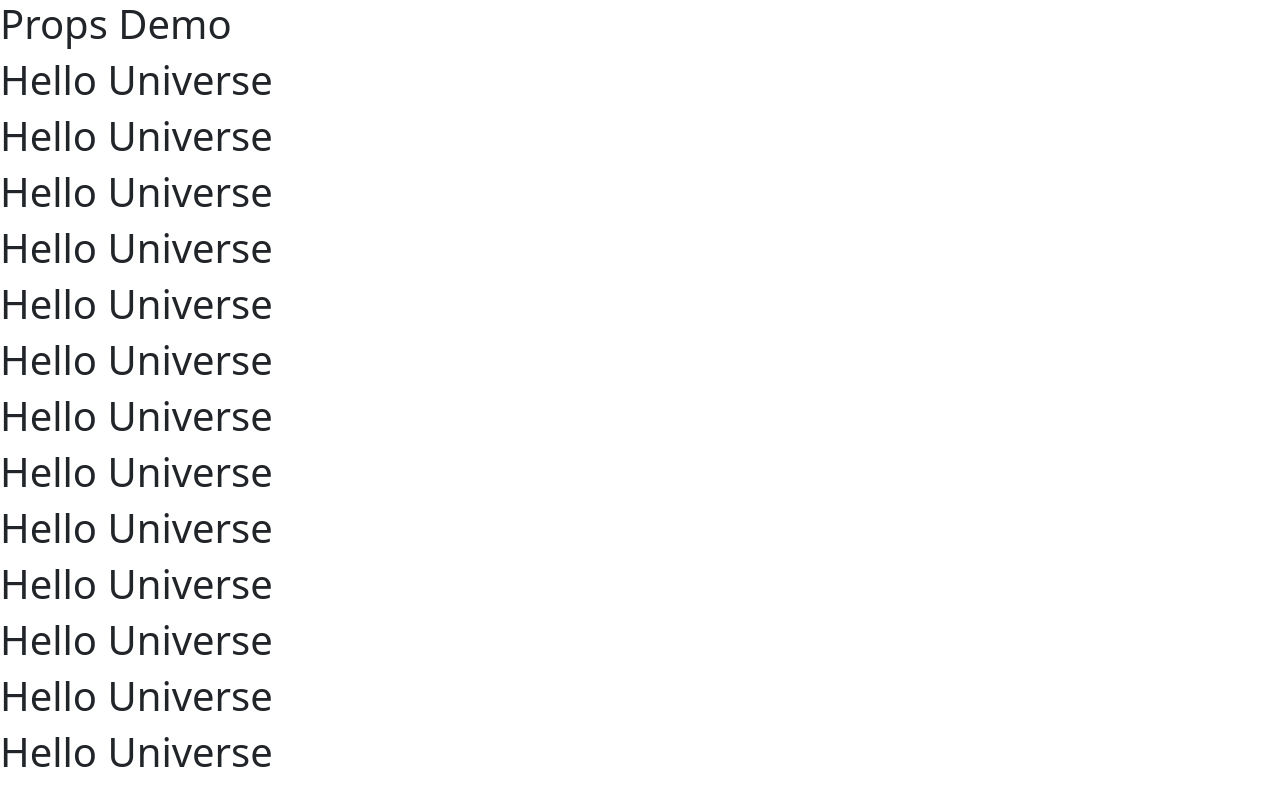
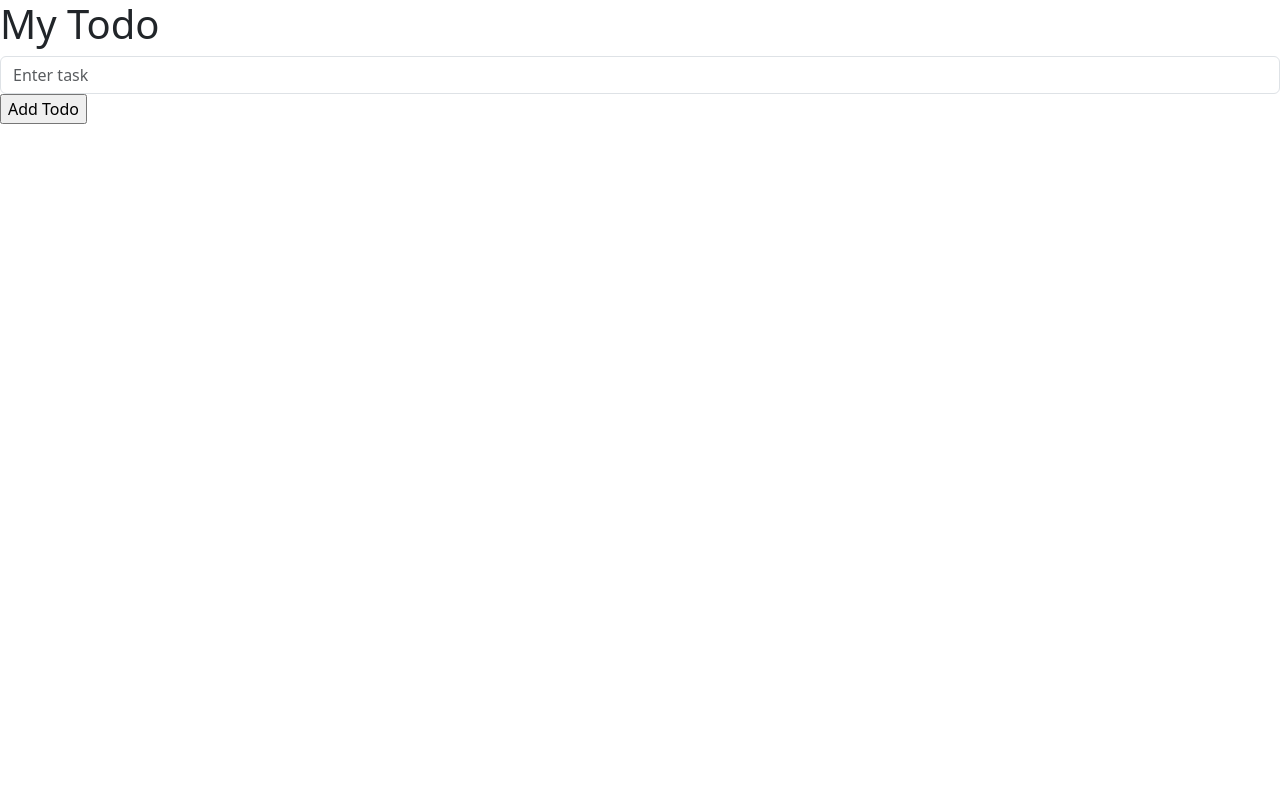
Before and after one commit to Poojakadam23/fifth-react-app, a React (Create React App) app: page / in a window 1280 px wide. Shown: the top 791 px of the page. Built offline with nearby package versions, Linux system fonts and the light colour scheme.

Commit message:
Todo single input

```diff
--- a/src/App.js
+++ b/src/App.js
@@ -1,37 +1,40 @@
-function App() {
+import { useRef,useState } from "react";
+
+function App(){
   return (
     <>
-      <h1>Props Demo</h1>
-      <ListDemo />
+    <h1>My Todo</h1>
+    <MyTodo />
     </>
   );
 }
 
-function ListDemo() {
-  let data = "Hello Universe";
-  let list = ["", "", "", "", ""];
+function MyTodo(){
+  let [todo, setTodo]= useState({task:""});
+  let handleChnageTaskAction = (e) => {
+    console.log(e.target);
+    // e.target === input object
 
-  let list1 = [];
-  for (let i = 0; i < 100; i++) {
-    list1.push("");
-  }
+    let newTodo = { ...todo, task: e.target.value };
+    setTodo(newTodo);
+  };
+
+  // S4 :: We will be making API call.
+  let addTodoAction = () => {
+    alert(todo.task);
+  };
 
   return (
     <>
-      <h1>{data}</h1>
+      <input
+        className="form-control"
+        type="text"
+        placeholder="Enter task"
+        value={todo.task}
+        onChange={handleChnageTaskAction}
+      />
 
-      {list1.map((item) => (
-        <div>
-          <h1>Hello Universe</h1>
-        </div>
-      ))}
-
-      <hr />
-      {list.map((item) => (
-        <div>
-          <h1>Hello World</h1>
-        </div>
-      ))}
+      <input type="button" value="Add Todo" onClick={addTodoAction} />
     </>
   );
 }
```
